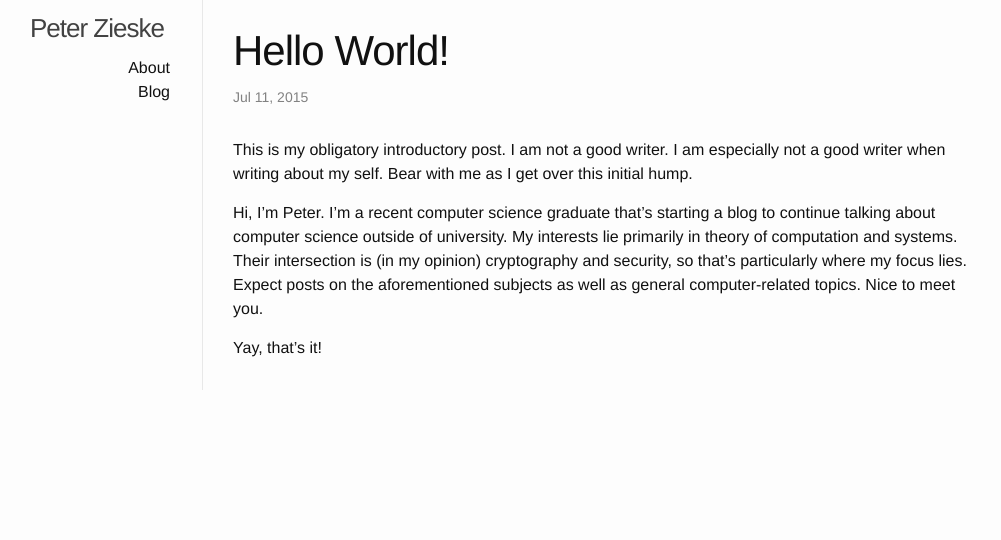
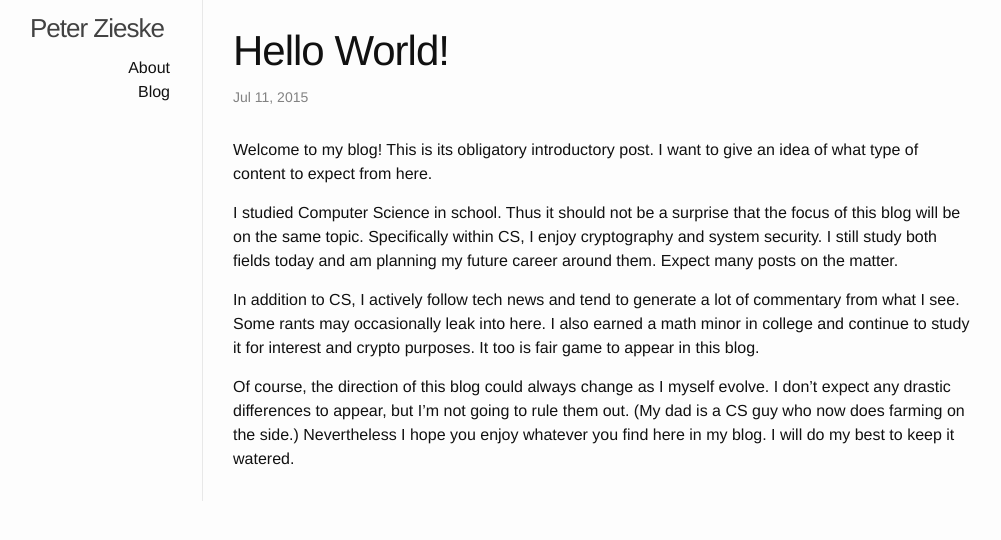
Before and after one commit to trispzest/knyeko.me-test, a Jekyll site: the page built from _posts/2015-07-11-hello-world.markdown, in a window 1280 px wide. Shown: the top 540 px of the page, without its empty margins (140-1141 px from the left). Built offline with Jekyll 4.4.1, drawn with Linux system fonts in a browser that asks for light colours.

Commit message:
intro edits

```diff
--- a/_posts/2015-07-11-hello-world.markdown
+++ b/_posts/2015-07-11-hello-world.markdown
@@ -4,8 +4,23 @@ title: "Hello World!"
 date: 2015-07-11 16:26:13
 categories:
 ---
-This is my obligatory introductory post. I am not a good writer. I am especially not a good writer when writing about my self. Bear with me as I get over this initial hump.
+Welcome to my blog!
+This is its obligatory introductory post.
+I want to give an idea of what type of content to expect from here.
 
-Hi, I'm Peter. I'm a recent computer science graduate that's starting a blog to continue talking about computer science outside of university. My interests lie primarily in theory of computation and systems. Their intersection is (in my opinion) cryptography and security, so that's particularly where my focus lies. Expect posts on the aforementioned subjects as well as general computer-related topics. Nice to meet you.
+I studied Computer Science in school.
+Thus it should not be a surprise that the focus of this blog will be on the same topic.
+Specifically within CS, I enjoy cryptography and system security.
+I still study both fields today and am planning my future career around them.
+Expect many posts on the matter.
 
-Yay, that's it!
+In addition to CS, I actively follow tech news and tend to generate a lot of commentary from what I see.
+Some rants may occasionally leak into here.
+I also earned a math minor in college and continue to study it for interest and crypto purposes.
+It too is fair game to appear in this blog.
+
+Of course, the direction of this blog could always change as I myself evolve.
+I don't expect any drastic differences to appear, but I'm not going to rule them out.
+(My dad is a CS guy who now does farming on the side.)
+Nevertheless I hope you enjoy whatever you find here in my blog.
+I will do my best to keep it watered.
```
Also changed, not shown: _posts/2015-07-26-building-this-site.markdown (renamed from _drafts/2015-07-26-building-this-site.markdown).
